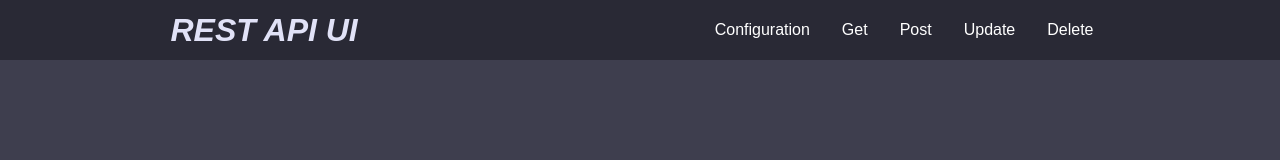
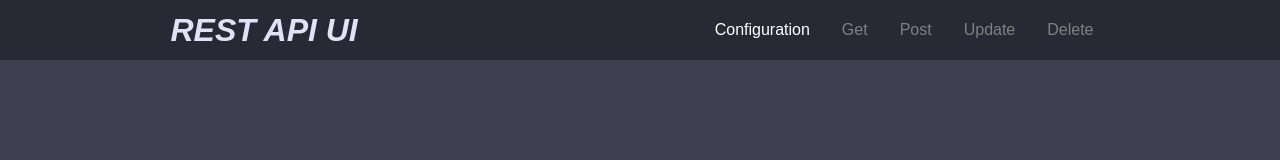
Before and after one commit to alae-herrak/REST-API-UI, a React (Vite) app: page / in a window 1280 px wide. Shown: the top 160 px of the page. Built offline with nearby package versions, Linux system fonts and the light colour scheme.

Commit message:
added connexion check to redux state

```diff
--- a/src/components/Configuration.jsx
+++ b/src/components/Configuration.jsx
@@ -2,21 +2,24 @@ import axios from "axios";
 import { useSelector, useDispatch } from "react-redux";
 import { setPort } from "../redux/portSlice";
 import { setInfoType } from "../redux/infoTypeSlice";
+import { connect } from "../redux/isConnected";
 import { useState } from "react";
 
 const Configuration = () => {
   const port = useSelector((state) => state.port.port);
   const infoType = useSelector((state) => state.infoType.infoType);
+  const isConnected = useSelector((state) => state.isConnected.isConnected);
   const dispatch = useDispatch();
   const [connexionMsg, setConnexionMsg] = useState("");
 
   const handleConnect = async (e) => {
     try {
-      await axios
-        .get(`http://localhost:${port}/${infoType}`)
-        .then(
-          (res) => res.status === 200 && setConnexionMsg("Connected to API")
-        );
+      await axios.get(`http://localhost:${port}/${infoType}`).then((res) => {
+        if (res.status === 200) {
+          setConnexionMsg("Connected to API");
+          dispatch(connect());
+        }
+      });
     } catch (error) {
       setConnexionMsg(`Failed to connect to API: ${error}`);
     }
--- a/src/components/Navbar.jsx
+++ b/src/components/Navbar.jsx
@@ -1,18 +1,41 @@
-import { Link } from "react-router-dom"
+import { Link } from "react-router-dom";
+import { useSelector } from "react-redux";
 
 const Navbar = () => {
+  const isConnected = useSelector((state) => state.isConnected.isConnected);
+
   return (
     <div className="navbar">
-        <div className="navbar-logo">REST API UI</div>
-        <nav>
-            <Link to='/'>Configuration</Link>
-            <Link to='/get'>Get</Link>
-            <Link to='/post'>Post</Link>
-            <Link to='/update'>Update</Link>
-            <Link to='/delete'>Delete</Link>
-        </nav>
+      <div className="navbar-logo">REST API UI</div>
+      <nav>
+        <Link to="/">Configuration</Link>
+        <Link
+          to={isConnected ? "/get" : null}
+          style={isConnected ? {} : { color: "grey" }}
+        >
+          Get
+        </Link>
+        <Link
+          to={isConnected ? "/post" : null}
+          style={isConnected ? {} : { color: "grey" }}
+        >
+          Post
+        </Link>
+        <Link
+          to={isConnected ? "/update" : null}
+          style={isConnected ? {} : { color: "grey" }}
+        >
+          Update
+        </Link>
+        <Link
+          to={isConnected ? "/delete" : null}
+          style={isConnected ? {} : { color: "grey" }}
+        >
+          Delete
+        </Link>
+      </nav>
     </div>
-  )
-}
+  );
+};
 
-export default Navbar
+export default Navbar;
--- /dev/null
+++ b/src/redux/isConnected.js
@@ -0,0 +1,17 @@
+import { createSlice } from "@reduxjs/toolkit";
+const initialState = {
+  isConnected: false,
+};
+
+const isConnectedSlice = createSlice({
+  name: "isConnected",
+  initialState: initialState,
+  reducers: {
+    connect: (state) => {
+      state.isConnected = true;
+    },
+  },
+});
+
+export default isConnectedSlice.reducer;
+export const { connect } = isConnectedSlice.actions;
--- a/src/store.js
+++ b/src/store.js
@@ -1,10 +1,12 @@
 import { configureStore } from "@reduxjs/toolkit";
 import portSlice from "./redux/portSlice";
 import infoTypeSlice from "./redux/infoTypeSlice";
+import isConnectedSlice from "./redux/isConnected";
 
 export const store = configureStore({
   reducer: {
     port: portSlice,
     infoType: infoTypeSlice,
+    isConnected: isConnectedSlice,
   },
 });
```
